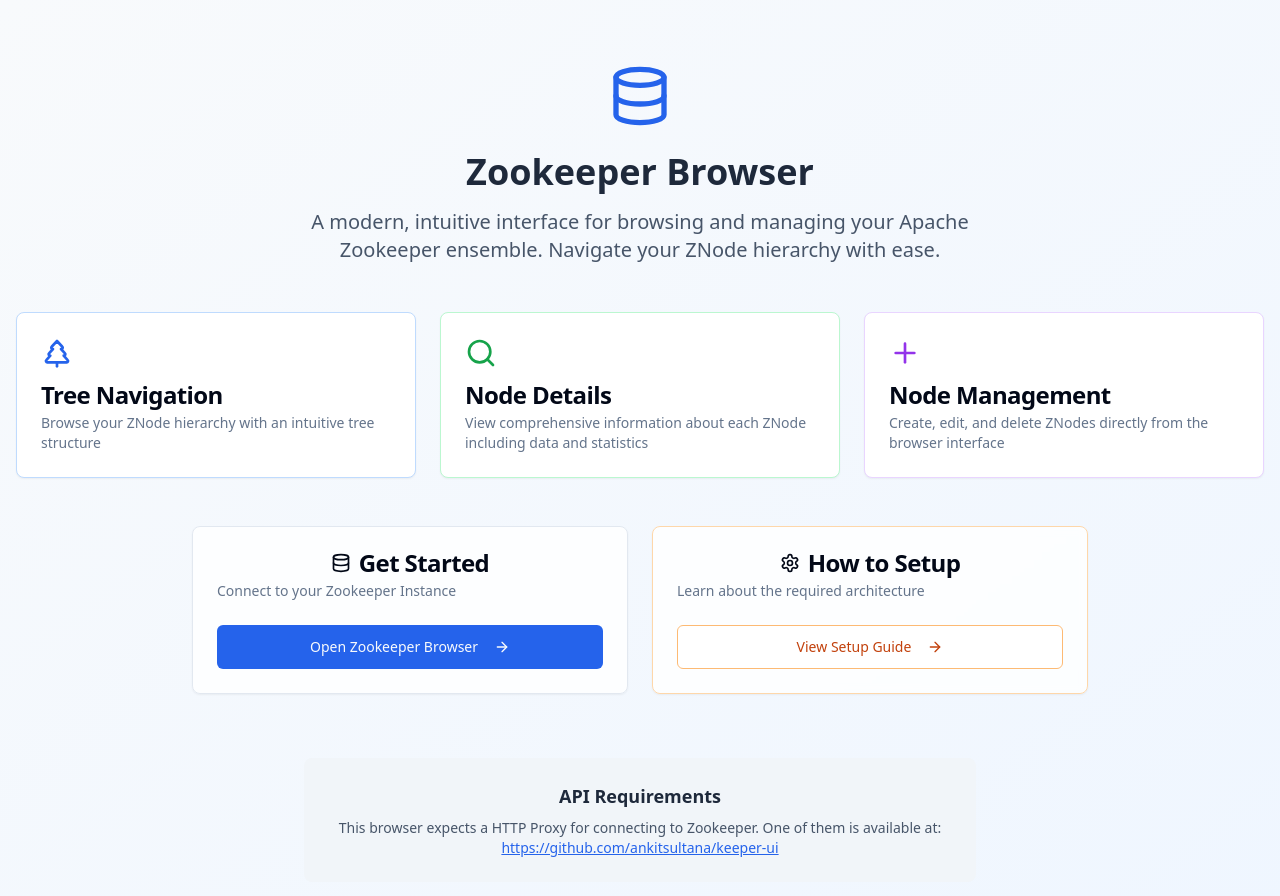
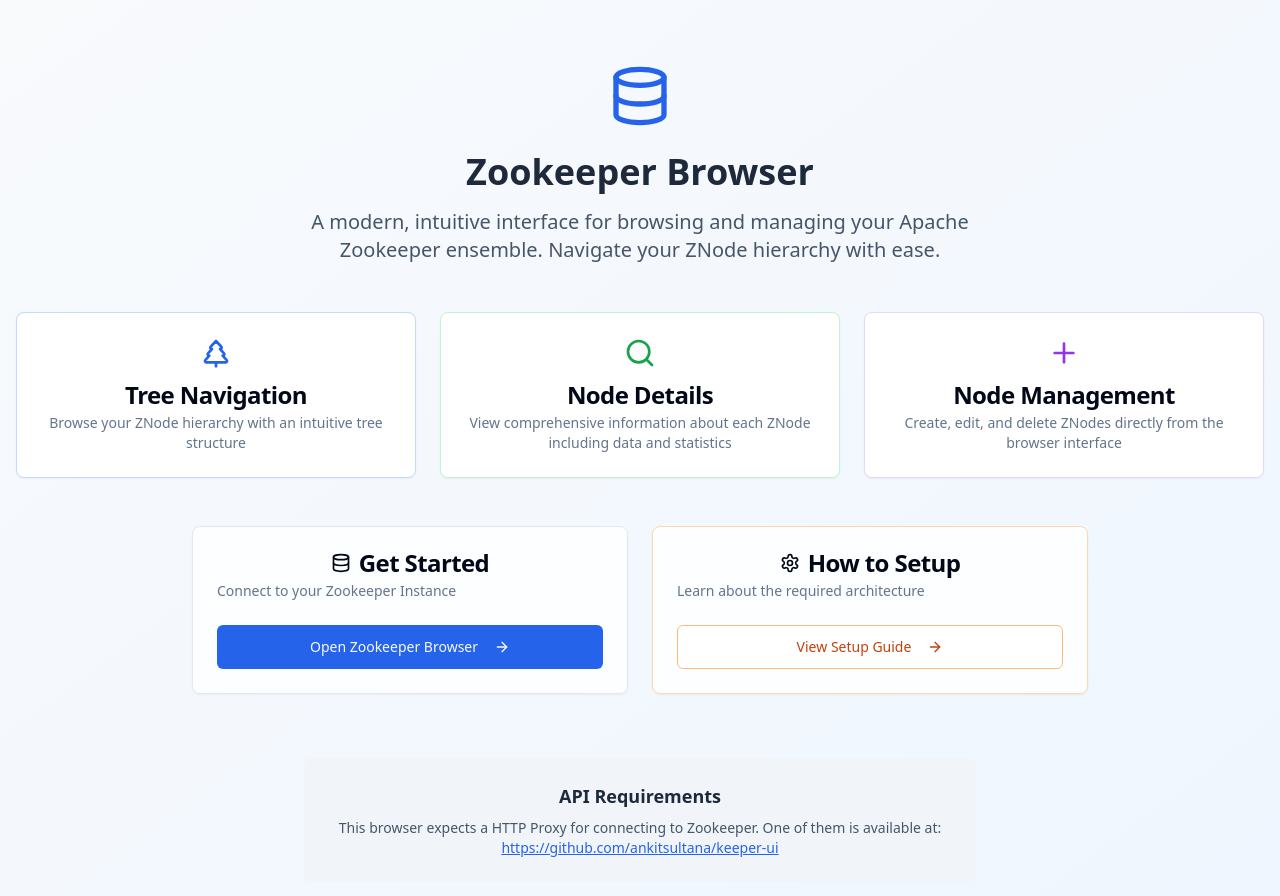
Before and after one commit to ankitsultana/zookeeper-explorer-ui-plus, a React (Vite) app: page / in a window 1280 px wide. Shown: the top 896 px of the page. Built offline with nearby package versions, Linux system fonts and the light colour scheme.

Commit message:
Center align main page content
- Center aligned text and icons in the main page.
- Modified src/pages/Index.tsx

```diff
--- a/src/pages/Index.tsx
+++ b/src/pages/Index.tsx
@@ -23,8 +23,10 @@ const Index = () => {
 
         <div className="grid md:grid-cols-2 lg:grid-cols-3 gap-6 mb-12">
           <Card className="border-blue-200 hover:shadow-lg transition-shadow">
-            <CardHeader>
-              <TreePine className="h-8 w-8 text-blue-600 mb-2" />
+            <CardHeader className="text-center">
+              <div className="flex justify-center mb-2">
+                <TreePine className="h-8 w-8 text-blue-600" />
+              </div>
               <CardTitle>Tree Navigation</CardTitle>
               <CardDescription>
                 Browse your ZNode hierarchy with an intuitive tree structure
@@ -33,8 +35,10 @@ const Index = () => {
           </Card>
 
           <Card className="border-green-200 hover:shadow-lg transition-shadow">
-            <CardHeader>
-              <Search className="h-8 w-8 text-green-600 mb-2" />
+            <CardHeader className="text-center">
+              <div className="flex justify-center mb-2">
+                <Search className="h-8 w-8 text-green-600" />
+              </div>
               <CardTitle>Node Details</CardTitle>
               <CardDescription>
                 View comprehensive information about each ZNode including data and statistics
@@ -43,8 +47,10 @@ const Index = () => {
           </Card>
 
           <Card className="border-purple-200 hover:shadow-lg transition-shadow">
-            <CardHeader>
-              <Plus className="h-8 w-8 text-purple-600 mb-2" />
+            <CardHeader className="text-center">
+              <div className="flex justify-center mb-2">
+                <Plus className="h-8 w-8 text-purple-600" />
+              </div>
               <CardTitle>Node Management</CardTitle>
               <CardDescription>
                 Create, edit, and delete ZNodes directly from the browser interface
```
